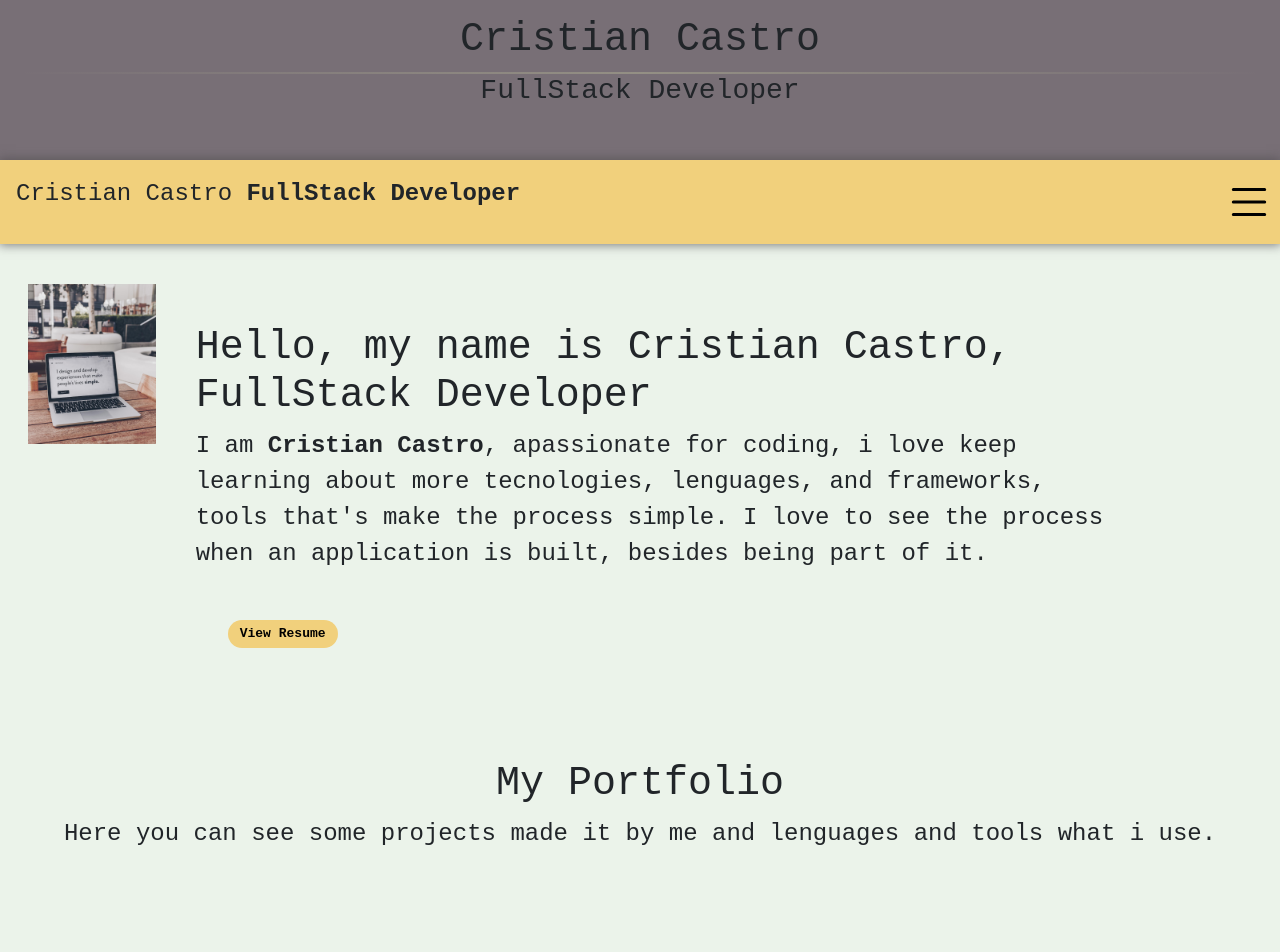
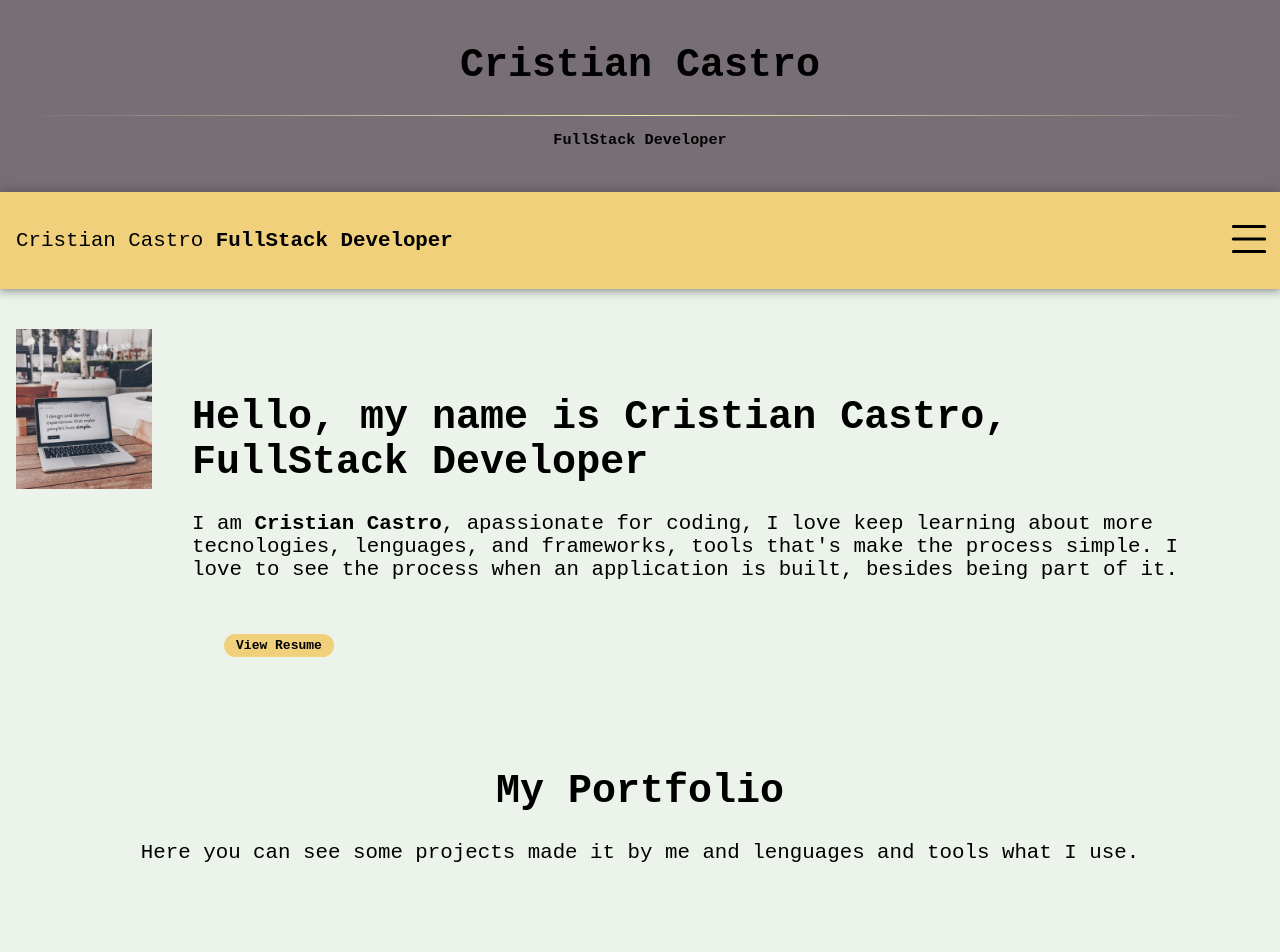
Before and after one commit to criscasguitar/myPortfolio, a React (Vite) app: page / in a window 1280 px wide. Shown: the top 952 px of the page. Built offline with nearby package versions, Linux system fonts and the light colour scheme.

Commit message:
some news

```diff
--- a/index.html
+++ b/index.html
@@ -10,7 +10,6 @@
     <link rel="preconnect" href="https://fonts.googleapis.com">
     <link rel="preconnect" href="https://fonts.gstatic.com" crossorigin>
     <link href="https://fonts.googleapis.com/css2?family=Cormorant+Garamond:ital,wght@0,700;1,400&family=Roboto:wght@300;400;500;700&display=swap" rel="stylesheet">
-    <link href="https://cdn.jsdelivr.net/npm/bootstrap@5.3.0/dist/css/bootstrap.min.css" rel="stylesheet" integrity="sha384-9ndCyUaIbzAi2FUVXJi0CjmCapSmO7SnpJef0486qhLnuZ2cdeRhO02iuK6FUUVM" crossorigin="anonymous">
 
     <!-- Aos Stylsheet -->
     <link rel="stylesheet" href="https://unpkg.com/aos@next/dist/aos.css" />
--- a/src/components/Footer.jsx
+++ b/src/components/Footer.jsx
@@ -21,11 +21,6 @@ function Footer() {
             <FaTwitter className='icon'/>
           </a>
         </li>
-        <li >
-          <a href="https://api.whatsapp.com/50671301104" target="_blank" rel="noopener noreferrer">
-            <FaWhatsapp className='icon'/>
-          </a>
-        </li>
       </ul>
     </footer>
   );
--- a/src/components/Portfolio.jsx
+++ b/src/components/Portfolio.jsx
@@ -13,7 +13,7 @@ function Portfolio() {
     <>
         <div className='portfolioHead' id='portfolio'>
             <h1>My Portfolio</h1>
-            <p>Here you can see some projects made it by me  and lenguages and tools what i use.</p>
+            <p>Here you can see some projects made it by me  and lenguages and tools what I use.</p>
 
         </div>
 
--- a/src/components/TextOfMe.jsx
+++ b/src/components/TextOfMe.jsx
@@ -13,7 +13,7 @@ function TextOfMe() {
           data-aos-once="true"
         >
             <h1>Hello, my name is Cristian Castro, FullStack Developer</h1>
-            <p>I am <span>Cristian Castro</span>, apassionate for coding, i love keep learning about more tecnologies, lenguages, and frameworks, tools that's make the process simple. I love to see the process when an application is built, besides being part of it. </p>
+            <p>I am <span>Cristian Castro</span>, apassionate for coding, I love keep learning about more tecnologies, lenguages, and frameworks, tools that's make the process simple. I love to see the process when an application is built, besides being part of it. </p>
 
              <a className='link-btn' href="https://drive.google.com/file/d/1efov9u20cYj1kHVCCFZ-VpSv4kF5HQS3/view?usp=sharing" target="_blank" rel='noopener noreferrer'>View Resume</a>
 
--- a/src/components/footer.css
+++ b/src/components/footer.css
@@ -16,6 +16,7 @@
     .footer {
        flex-direction: row;
        gap: 1rem;
+       margin: 0;
     }
 }
 
--- a/src/components/portfolio.css
+++ b/src/components/portfolio.css
@@ -6,7 +6,7 @@ h1 {
 
 }
 p {
-    font-size: 1.5rem;
+    font-size: 1.3rem;
 
 }
 
--- a/src/components/skill.css
+++ b/src/components/skill.css
@@ -27,5 +27,6 @@
 @media(max-width:768px) {
     .skills  {
         grid-template-columns: repeat(2, 1fr);
+        gap: 1rem;
     }
 }
```
